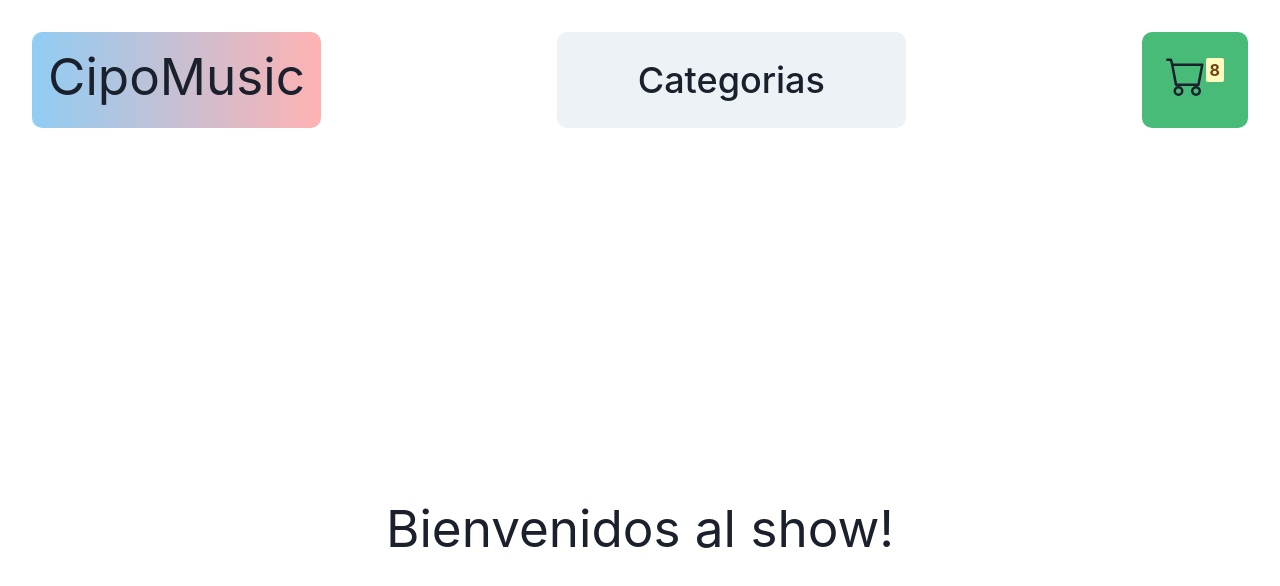
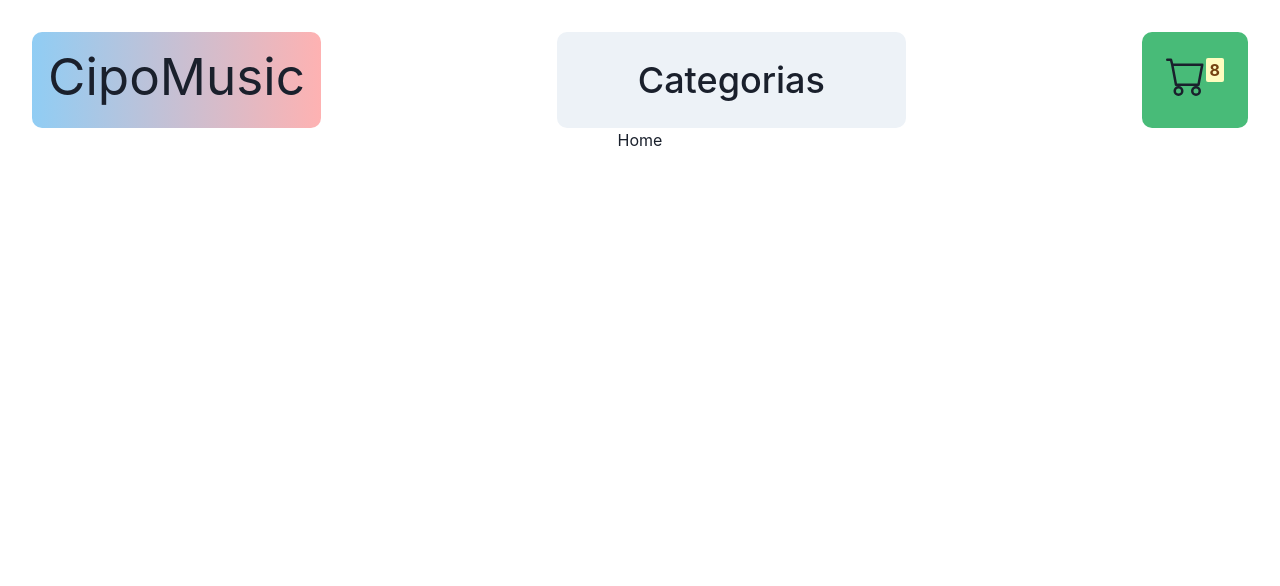
Before and after one commit to Federico1988/fCipolletta-react, a React (Vite) app: page / in a window 1280 px wide. Shown: the top 586 px of the page. Built offline with nearby package versions, Linux system fonts and the light colour scheme.

Commit message:
Avances rutas

```diff
--- a/package.json
+++ b/package.json
@@ -15,7 +15,8 @@
     "@emotion/styled": "^11.11.0",
     "framer-motion": "^10.16.4",
     "react": "^18.2.0",
-    "react-dom": "^18.2.0"
+    "react-dom": "^18.2.0",
+    "react-router-dom": "^6.17.0"
   },
   "devDependencies": {
     "@types/react": "^18.2.15",
--- a/src/App.jsx
+++ b/src/App.jsx
@@ -2,14 +2,22 @@ import './App.css'
 import React from 'react';
 import NavBar from './components/NavBar'
 import ItemListContainer from './components/ItemListContainer'
+import { BrowserRouter, Routes, Route } from 'react-router-dom';
+import Home from './components/Home';
+import About from './components/About';
+import { Cart } from './components/Cart';
 
 function App() {
   const greeting = "Bienvenidos al show!";
   return (
-    <>
+    <BrowserRouter>
       <NavBar />
-      <ItemListContainer greeting={greeting} />
-    </>
+      <Routes>
+        <Route exact path='/' element={<Home/>}/>
+        <Route exact path='/about' element={<About/>}/>
+        <Route exact path='/cart' element={<Cart/>}/>
+      </Routes>
+    </BrowserRouter>
   )
 }
 
--- /dev/null
+++ b/src/components/About.jsx
@@ -0,0 +1,9 @@
+import React from 'react'
+
+const About = () => {
+  return (
+    <div>About</div>
+  )
+}
+
+export default About
--- /dev/null
+++ b/src/components/Cart.jsx
@@ -0,0 +1,7 @@
+import React from 'react'
+
+export const Cart = () => {
+  return (
+    <div>Cart</div>
+  )
+}
--- /dev/null
+++ b/src/components/Home.jsx
@@ -0,0 +1,9 @@
+import React from 'react'
+
+const Home = () => {
+  return (
+    <div>Home</div>
+  )
+}
+
+export default Home
--- a/src/components/NavBar.jsx
+++ b/src/components/NavBar.jsx
@@ -2,6 +2,7 @@ import React from 'react'
 import LogoImg from '../img/logo.png'
 import CartImg from '../img/cart.png'
 import CartWidget from './CartWidget'
+import { Link } from 'react-router-dom';
 
 
 import {
@@ -61,7 +62,9 @@ const NavBar = () => {
         p='6'
         bg='green.400'
         borderRadius='10px'>
-        <CartWidget />
+        <Link to={"/cart"}>
+          <CartWidget />
+        </Link>
       </Box>
     </Flex>
   )
```
Also changed, not shown: 1 other file (tests, documents, lock files or other folders).
